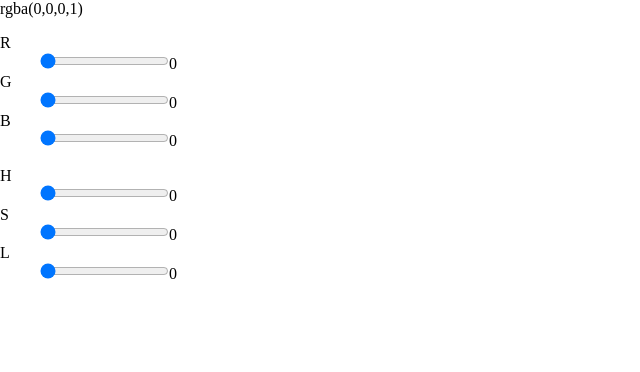
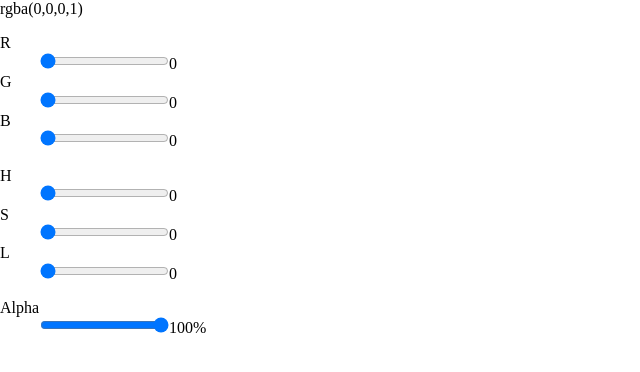
Before and after one commit to KiKiKi-KiKi/react-color-picker, a React (Create React App) app: page / in a window 1280 px wide. Shown: the top 372 px of the page, without its empty margins (0-640 px from the left). Built offline with nearby package versions, Linux system fonts and the light colour scheme.

Commit message:
Implement alpha slider

```diff
--- a/src/App.jsx
+++ b/src/App.jsx
@@ -3,6 +3,7 @@ import ColorContext from './context/color';
 import reducer, { initialColorState } from './reducers/color';
 import RGBSliders from './components/RGBSliders';
 import HSLSliders from './components/HSLSliders';
+import AlphaSlider from './components/AlphaSlider';
 
 const rgbaStr = ({ rgb, alpha }) => {
   return `rgba(${rgb.join(',')},${alpha / 100})`;
@@ -18,6 +19,7 @@ export default function App() {
       <ColorContext.Provider value={{ color, dispatch }}>
         <RGBSliders />
         <HSLSliders />
+        <AlphaSlider />
       </ColorContext.Provider>
     </>
   );
--- /dev/null
+++ b/src/components/AlphaSlider.jsx
@@ -0,0 +1,35 @@
+import React, { useContext, useCallback } from 'react';
+import ColorContext from '../context/color';
+import { ALPHA } from '../reducers/color';
+
+export default function AlphaSlider() {
+  const {
+    color: { alpha },
+    dispatch,
+  } = useContext(ColorContext);
+
+  const onChangeHandler = useCallback(
+    (e) => {
+      dispatch({ type: ALPHA, alpha: e.target.value - 0 });
+    },
+    [dispatch],
+  );
+
+  return (
+    <>
+      <dl>
+        <dt>Alpha</dt>
+        <dd>
+          <input
+            type="range"
+            min="0"
+            max="100"
+            defaultValue={alpha}
+            onChange={onChangeHandler}
+          />
+          <span>{alpha}%</span>
+        </dd>
+      </dl>
+    </>
+  );
+}
```
